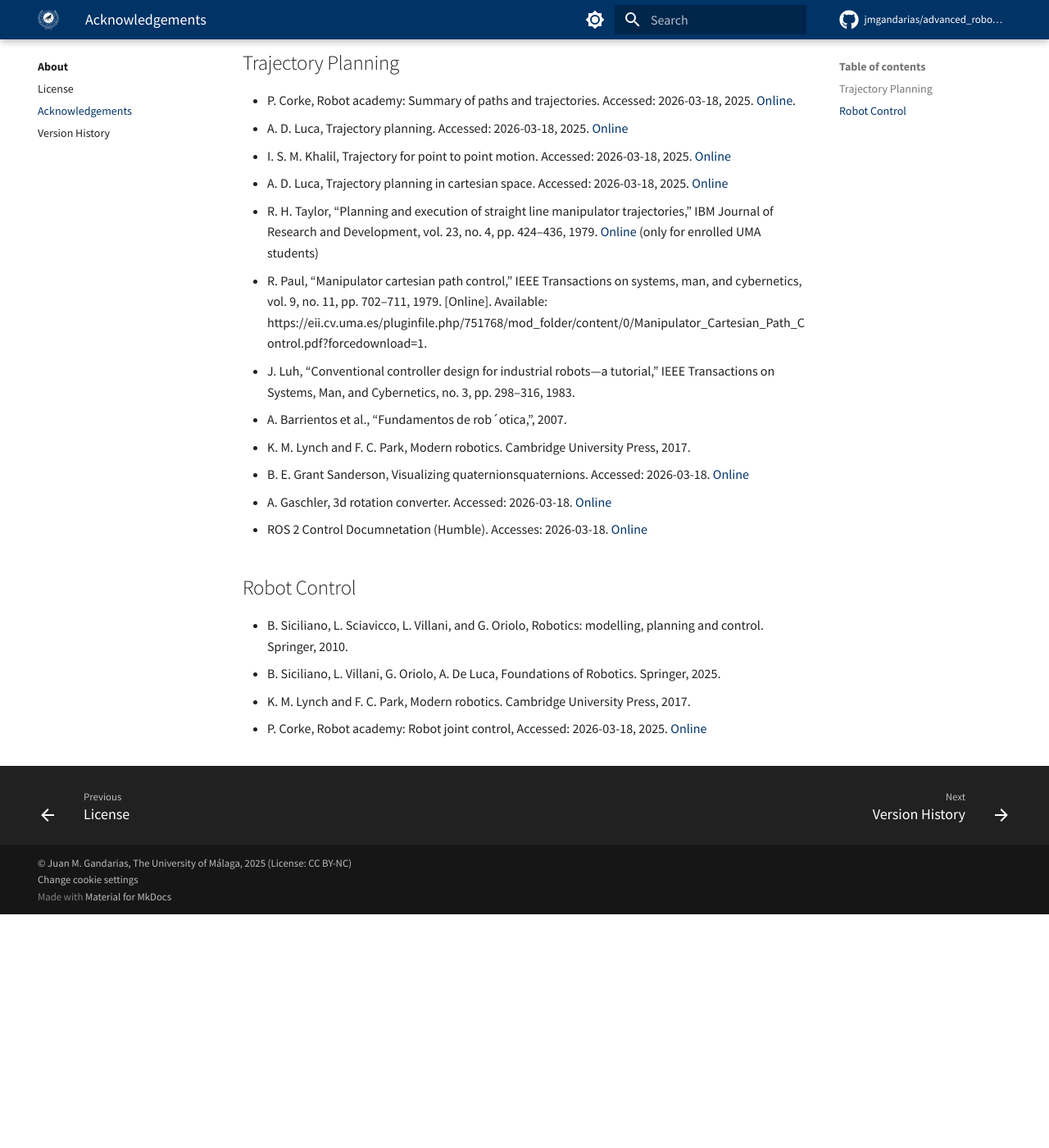
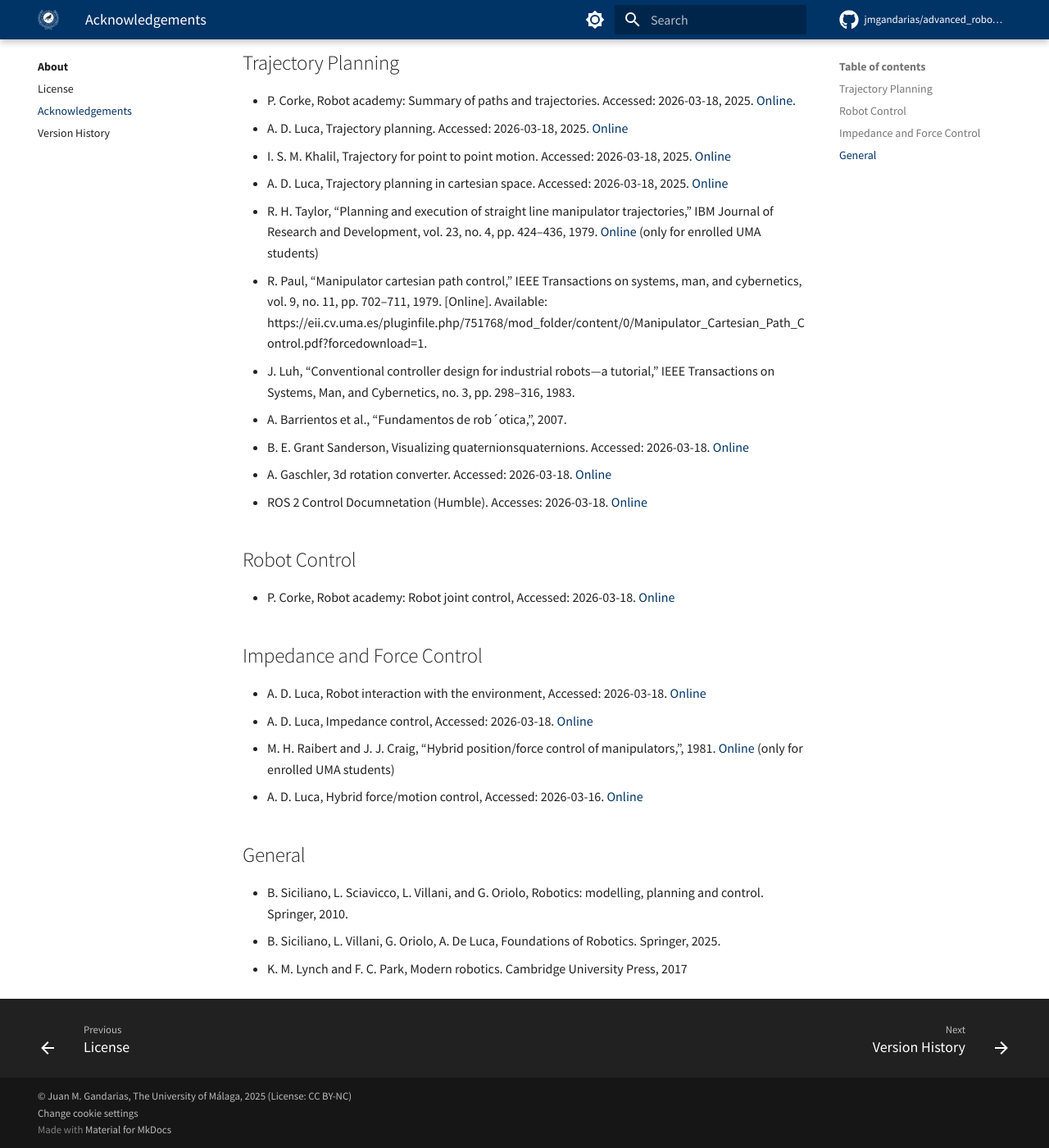
Before and after one commit to jmgandarias/advanced_robotics, an MkDocs documentation site: the page built from docs/about/acknowledgements.md, in a window 1280 px wide and 1400 px high, scrolled down 285 px. Shown: the whole window at 82% size. Built offline with MkDocs 1.6.1 and Material for MkDocs 9.7.7, drawn with Linux system fonts in a browser that asks for light colours; nearby versions of some CDN libraries; library files that are not in the unit come from our copies; plug-ins that fetch from the network failed and are left out; comment, search, counter and statistics services are not loaded.

Commit message:
Finished the references section

```diff
--- a/docs/about/acknowledgements.md
+++ b/docs/about/acknowledgements.md
@@ -15,14 +15,23 @@ trajectories/?lesson=107).
 - R. Paul, “Manipulator cartesian path control,” IEEE Transactions on systems, man, and cybernetics, vol. 9, no. 11, pp. 702–711, 1979. [Online]. Available: https://eii.cv.uma.es/pluginfile.php/751768/mod_folder/content/0/Manipulator_Cartesian_Path_Control.pdf?forcedownload=1.
 - J. Luh, “Conventional controller design for industrial robots—a tutorial,” IEEE Transactions on Systems, Man, and Cybernetics, no. 3, pp. 298–316, 1983.
 - A. Barrientos et al., “Fundamentos de rob´otica,”, 2007.
-- K. M. Lynch and F. C. Park, Modern robotics. Cambridge University Press, 2017.
 - B. E. Grant Sanderson, Visualizing quaternionsquaternions. Accessed: 2026-03-18. [Online](https://eater.net/quaternions)
 - A. Gaschler, 3d rotation converter. Accessed: 2026-03-18. [Online](https://www.andre-gaschler.com/rotationconverter/)
 - ROS 2 Control Documnetation (Humble). Accesses: 2026-03-18. [Online](https://control.ros.org/humble/index.html)
 
 ## Robot Control
 
+- P. Corke, Robot academy: Robot joint control, Accessed: 2026-03-18. [Online](https://robotacademy.net.au/masterclass/robot-joint-control/?lesson=364)
+
+## Impedance and Force Control
+
+- A. D. Luca, Robot interaction with the environment, Accessed: 2026-03-18. [Online](https://www.diag.uniroma1.it/deluca/rob2_en/14_EnvironmentInteraction.pdf)
+- A. D. Luca, Impedance control, Accessed: 2026-03-18. [Online](https://www.diag.uniroma1.it/deluca/rob2_en/15_ImpedanceControl.pdf)
+- M. H. Raibert and J. J. Craig, “Hybrid position/force control of manipulators,”, 1981. [Online](https://eii.cv.uma.es/pluginfile.php/756554/mod_folder/content/0/Hybrid%20PositionForce%20Control%20of%20Manipulators%20%28Raibert%2C%2081%29.pdf?forcedownload=1.) (only for enrolled UMA students)
+- A. D. Luca, Hybrid force/motion control, Accessed: 2026-03-16. [Online](https://www.diag.uniroma1.it/deluca/rob2_en/16_HybridControl.pdf)
+
+## General
+
 - B. Siciliano, L. Sciavicco, L. Villani, and G. Oriolo, Robotics: modelling, planning and control. Springer, 2010.
 - B. Siciliano, L. Villani, G. Oriolo, A. De Luca, Foundations of Robotics. Springer, 2025.
-- K. M. Lynch and F. C. Park, Modern robotics. Cambridge University Press, 2017.
-- P. Corke, Robot academy: Robot joint control, Accessed: 2026-03-18, 2025. [Online](https://robotacademy.net.au/masterclass/robot-joint-control/?lesson=364)
+- K. M. Lynch and F. C. Park, Modern robotics. Cambridge University Press, 2017
```
Also changed, not shown: docs/lab1/README.md (+1 -1 lines).
